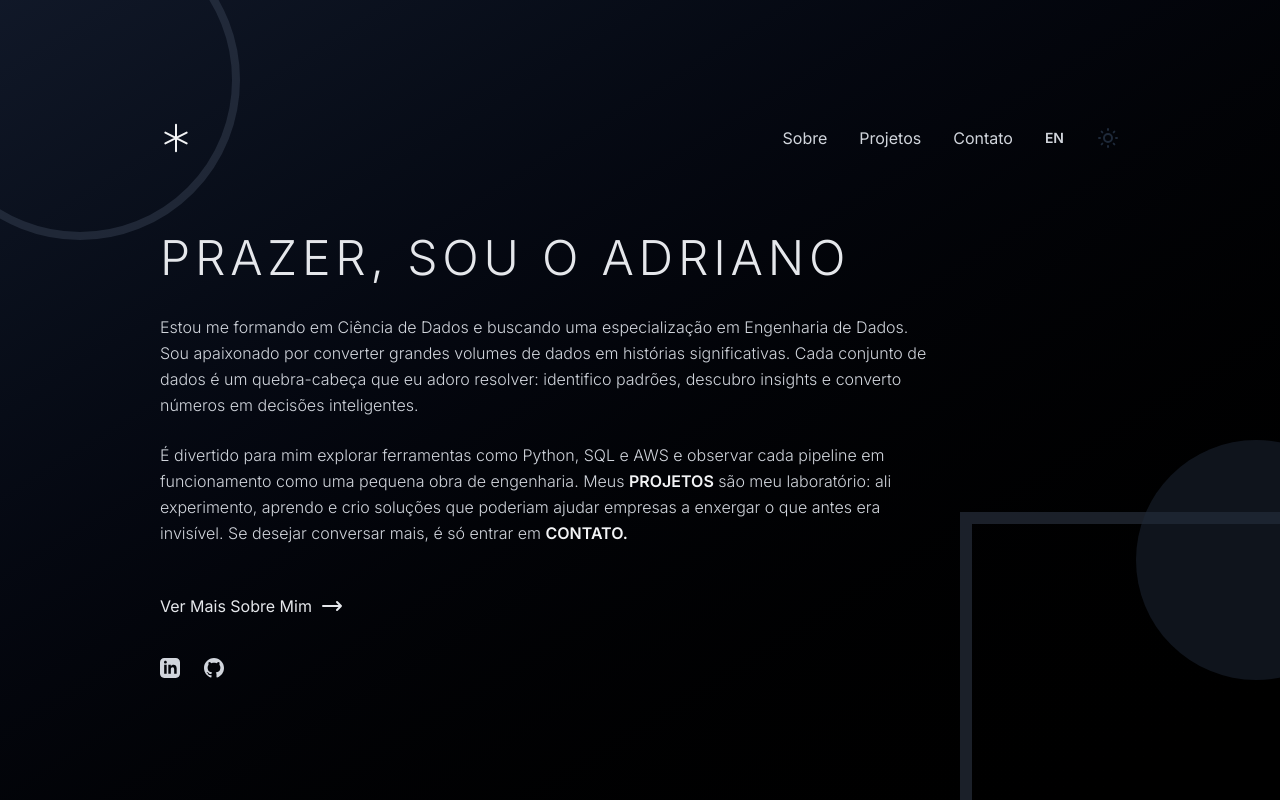
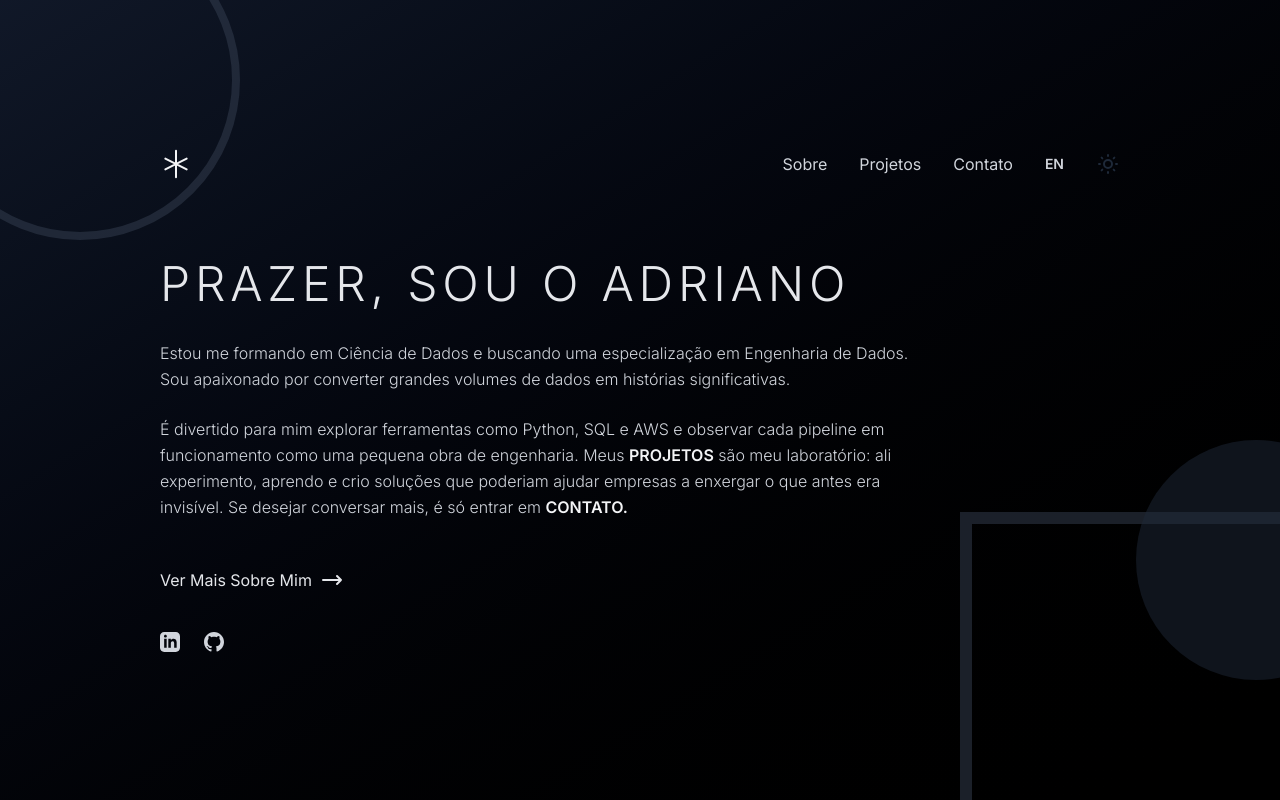
Before and after one commit to AdriMayc/Portfolio2.0, a React (Vite) app: page / in a window 1280 px wide. Both pictures are taken after a click on the button "Toggle dark mode". Built offline with nearby package versions, Linux system fonts and the light colour scheme.

Commit message:
feat: Componentizado Navbar / Icons

```diff
--- /dev/null
+++ b/src/components/Navbar.jsx
@@ -0,0 +1,57 @@
+// src/components/Navbar.jsx
+import React from "react";
+import { AsteriskIcon, MoonIcon, SunIcon } from "./icons";
+
+const Navbar = ({
+  theme,
+  toggleTheme,
+  language,
+  toggleLanguage,
+  currentContent,
+  themeClasses,
+}) => {
+  return (
+    <header className="flex justify-between items-center mb-20">
+      <a href="#" aria-label="Home">
+        <AsteriskIcon theme={theme} />
+      </a>
+      <nav className="flex items-center space-x-6 md:space-x-8">
+        <a
+          href="#"
+          className={`transition-colors ${themeClasses.textSubtle} ${themeClasses.textHover}`}
+        >
+          {currentContent.nav_about}
+        </a>
+        <a
+          href="#"
+          className={`transition-colors ${themeClasses.textSubtle} ${themeClasses.textHover}`}
+        >
+          {currentContent.nav_projects}
+        </a>
+        <a
+          href="#"
+          className={`transition-colors ${themeClasses.textSubtle} ${themeClasses.textHover}`}
+        >
+          {currentContent.nav_contact}
+        </a>
+        <button
+          onClick={toggleLanguage}
+          className={`transition-colors font-semibold text-sm cursor-pointer ${themeClasses.textSubtle} ${themeClasses.textHover}`}
+        >
+          {language === "pt" ? "EN" : "PT"}
+        </button>
+        <button
+          onClick={toggleTheme}
+          className={`text-gray-800 dark:text-gray-400 cursor-pointer ${
+            theme ? "hover:text-gray-600" : "hover:text-gray-900"
+          }`}
+          aria-label="Toggle dark mode"
+        >
+          {theme === "light" ? <MoonIcon /> : <SunIcon />}
+        </button>
+      </nav>
+    </header>
+  );
+};
+
+export default Navbar;
--- /dev/null
+++ b/src/components/icons.jsx
@@ -0,0 +1,73 @@
+// src/components/icons.jsx
+import React from "react";
+
+export const AsteriskIcon = ({ theme }) => (
+  <svg
+    className={`w-8 h-8 transition-colors ${
+      theme === "light" ? "text-gray-900" : "text-gray-100"
+    }`}
+    fill="none"
+    viewBox="0 0 24 24"
+    stroke="currentColor"
+  >
+    <path
+      strokeLinecap="round"
+      strokeLinejoin="round"
+      strokeWidth={1.5}
+      d="M12 2v20m8-14-16 8m16 0-16-8"
+    />
+  </svg>
+);
+
+export const ArrowRightIcon = () => (
+  <svg
+    className="w-6 h-6 ml-2"
+    fill="none"
+    viewBox="0 0 24 24"
+    stroke="currentColor"
+  >
+    <path
+      strokeLinecap="round"
+      strokeLinejoin="round"
+      strokeWidth={2}
+      d="M17 8l4 4m0 0l-4 4m4-4H3"
+    />
+  </svg>
+);
+
+export const MoonIcon = () => (
+  <svg className="w-6 h-6" fill="none" viewBox="0 0 24 24" stroke="currentColor">
+    <path
+      strokeLinecap="round"
+      strokeLinejoin="round"
+      strokeWidth={2}
+      d="M20.354 15.354A9 9 0 018.646 3.646 9.003 9.003 0 0012 21a9.003 9.003 0 008.354-5.646z"
+    />
+  </svg>
+);
+
+export const SunIcon = () => (
+  <svg className="w-6 h-6" fill="none" viewBox="0 0 24 24" stroke="currentColor">
+    <path
+      strokeLinecap="round"
+      strokeLinejoin="round"
+      strokeWidth={2}
+      d="M12 3v1m0 16v1m9-9h-1M4 12H3m15.364 6.364l-.707-.707M6.343 6.343l-.707-.707m12.728 0l-.707.707M6.343 17.657l-.707.707M16 12a4 4 0 11-8 0 4 4 0 018 0z"
+    />
+  </svg>
+);
+
+export const SocialIcon = ({ d, theme }) => (
+  <a
+    href="#"
+    className={`transition-colors ${
+      theme === "light"
+        ? "text-gray-700 hover:text-gray-900"
+        : "text-gray-300 hover:text-white"
+    }`}
+  >
+    <svg className="w-5 h-5" fill="currentColor" viewBox="0 0 24 24">
+      <path d={d} />
+    </svg>
+  </a>
+);
--- a/src/sections/Home.jsx
+++ b/src/sections/Home.jsx
@@ -1,42 +1,13 @@
-import React, { useState, useEffect } from 'react';
-
-// --- ÍCONES ---
-
-const AsteriskIcon = ({ theme }) => (
-  <svg className={`w-8 h-8 transition-colors ${theme === 'light' ? 'text-gray-900' : 'text-gray-100'}`} fill="none" viewBox="0 0 24 24" stroke="currentColor">
-    <path strokeLinecap="round" strokeLinejoin="round" strokeWidth={1.5} d="M12 2v20m8-14-16 8m16 0-16-8" />
-  </svg>
-);
-
-const ArrowRightIcon = () => (
-  <svg className="w-6 h-6 ml-2" fill="none" viewBox="0 0 24 24" stroke="currentColor">
-    <path strokeLinecap="round" strokeLinejoin="round" strokeWidth={2} d="M17 8l4 4m0 0l-4 4m4-4H3" />
-  </svg>
-);
-
-const MoonIcon = () => (
-    <svg className="w-6 h-6" fill="none" viewBox="0 0 24 24" stroke="currentColor">
-        <path strokeLinecap="round" strokeLinejoin="round" strokeWidth={2} d="M20.354 15.354A9 9 0 018.646 3.646 9.003 9.003 0 0012 21a9.003 9.003 0 008.354-5.646z" />
-    </svg>
-);
-
-const SunIcon = () => (
-    <svg className="w-6 h-6" fill="none" viewBox="0 0 24 24" stroke="currentColor">
-        <path strokeLinecap="round" strokeLinejoin="round" strokeWidth={2} d="M12 3v1m0 16v1m9-9h-1M4 12H3m15.364 6.364l-.707-.707M6.343 6.343l-.707-.707m12.728 0l-.707.707M6.343 17.657l-.707.707M16 12a4 4 0 11-8 0 4 4 0 018 0z" />
-    </svg>
-);
-
-const SocialIcon = ({ d, theme }) => (
-  <a href="#" className={`transition-colors ${theme === 'light' ? 'text-gray-700 hover:text-gray-900' : 'text-gray-300 hover:text-white'}`}>
-    <svg className="w-5 h-5" fill="currentColor" viewBox="0 0 24 24">
-      <path d={d} />
-    </svg>
-  </a>
-);
+// src/App.jsx
+import React, { useState } from "react";
+import Navbar from "../components/Navbar";
+import { ArrowRightIcon, SocialIcon } from "../components/icons";
 
 const socialIcons = {
-  linkedin: "M19 0h-14c-2.761 0-5 2.239-5 5v14c0 2.761 2.239 5 5 5h14c2.762 0 5-2.239 5-5v-14c0-2.761-2.238-5-5-5zm-11 19h-3v-11h3v11zm-1.5-12.268c-.966 0-1.75-.79-1.75-1.764s.784-1.764 1.75-1.764 1.75.79 1.75 1.764-.783 1.764-1.75 1.764zm13.5 12.268h-3v-5.604c0-3.368-4-3.113-4 0v5.604h-3v-11h3v1.765c1.396-2.586 7-2.777 7 2.476v6.759z",
-  github: "M12 0c-6.626 0-12 5.373-12 12 0 5.302 3.438 9.8 8.207 11.387.599.111.793-.261.793-.577v-2.234c-3.338.726-4.033-1.416-4.033-1.416-.546-1.387-1.333-1.756-1.333-1.756-1.089-.745.083-.729.083-.729 1.205.084 1.839 1.237 1.839 1.237 1.07 1.834 2.807 1.304 3.492.997.107-.775.418-1.305.762-1.604-2.665-.305-5.467-1.334-5.467-5.931 0-1.311.469-2.381 1.236-3.221-.124-.303-.535-1.524.117-3.176 0 0 1.008-.322 3.301 1.23.957-.266 1.983-.399 3.003-.404 1.02.005 2.047.138 3.006.404 2.291-1.552 3.297-1.23 3.297-1.23.653 1.653.242 2.874.118 3.176.77.84 1.235 1.911 1.235 3.221 0 4.609-2.807 5.624-5.479 5.921.43.372.823 1.102.823 2.222v3.293c0 .319.192.694.801.576 4.765-1.589 8.199-6.086 8.199-11.386 0-6.627-5.373-12-12-12z",
+  linkedin:
+    "M19 0h-14c-2.761 0-5 2.239-5 5v14c0 2.761 2.239 5 5 5h14c2.762 0 5-2.239 5-5v-14c0-2.761-2.238-5-5-5zm-11 19h-3v-11h3v11zm-1.5-12.268c-.966 0-1.75-.79-1.75-1.764s.784-1.764 1.75-1.764 1.75.79 1.75 1.764-.783 1.764-1.75 1.764zm13.5 12.268h-3v-5.604c0-3.368-4-3.113-4 0v5.604h-3v-11h3v1.765c1.396-2.586 7-2.777 7 2.476v6.759z",
+  github:
+    "M12 0c-6.626 0-12 5.373-12 12 0 5.302 3.438 9.8 8.207 11.387.599.111.793-.261.793-.577v-2.234c-3.338.726-4.033-1.416-4.033-1.416-.546-1.387-1.333-1.756-1.333-1.756-1.089-.745.083-.729.083-.729 1.205.084 1.839 1.237 1.839 1.237 1.07 1.834 2.807 1.304 3.492.997.107-.775.418-1.305.762-1.604-2.665-.305-5.467-1.334-5.467-5.931 0-1.311.469-2.381 1.236-3.221-.124-.303-.535-1.524.117-3.176 0 0 1.008-.322 3.301 1.23.957-.266 1.983-.399 3.003-.404 1.02.005 2.047.138 3.006.404 2.291-1.552 3.297-1.23 3.297-1.23.653 1.653.242 2.874.118 3.176.77.84 1.235 1.911 1.235 3.221 0 4.609-2.807 5.624-5.479 5.921.43.372.823 1.102.823 2.222v3.293c0 .319.192.694.801.576 4.765-1.589 8.199-6.086 8.199-11.386 0-6.627-5.373-12-12-12z",
 };
 
 const content = {
@@ -45,92 +16,104 @@
     nav_projects: "Projetos",
     nav_contact: "Contato",
     title: "Prazer, sou o Adriano",
-    p1: "Estou me formando em Ciência de Dados e buscando uma especialização em Engenharia de Dados. Sou apaixonado por converter grandes volumes de dados em histórias significativas. Cada conjunto de dados é um quebra-cabeça que eu adoro resolver: identifico padrões, descubro insights e converto números em decisões inteligentes.",
+    p1: "Estou me formando em Ciência de Dados e buscando uma especialização em Engenharia de Dados. Sou apaixonado por converter grandes volumes de dados em histórias significativas.",
     p2_1: "É divertido para mim explorar ferramentas como Python, SQL e AWS e observar cada pipeline em funcionamento como uma pequena obra de engenharia. Meus",
     p2_projects: "PROJETOS",
     p2_2: "são meu laboratório: ali experimento, aprendo e crio soluções que poderiam ajudar empresas a enxergar o que antes era invisível. Se desejar conversar mais, é só entrar em",
     p2_contact: "CONTATO.",
-    cta: "Ver Mais Sobre Mim"
+    cta: "Ver Mais Sobre Mim",
   },
   en: {
     nav_about: "About",
     nav_projects: "Projects",
     nav_contact: "Contact",
     title: "Hi, I'm Adriano",
-    p1: "I'm graduating in Data Science and pursuing a specialization in Data Engineering. I am passionate about turning large volumes of data into meaningful stories. Every dataset is a puzzle I love to solve: I identify patterns, discover insights, and turn numbers into smart decisions.",
+    p1: "I'm graduating in Data Science and pursuing a specialization in Data Engineering. I am passionate about turning large volumes of data into meaningful stories.",
     p2_1: "I have fun exploring tools like Python, SQL, and AWS, and watching each pipeline work like a small piece of engineering. My",
     p2_projects: "PROJECTS",
     p2_2: "are my laboratory: there I experiment, learn, and create solutions that could help companies see what was previously invisible. If you'd like to chat more, just get in",
     p2_contact: "CONTACT.",
-    cta: "See More About Me"
-  }
+    cta: "See More About Me",
+  },
 };
 
 export default function App() {
-  const [theme, setTheme] = useState('light');
-  const [language, setLanguage] = useState('pt');
+  const [theme, setTheme] = useState("light");
+  const [language, setLanguage] = useState("pt");
 
-  const toggleTheme = () => {
-    setTheme(theme === 'light' ? 'dark' : 'light');
-  };
-
-  const toggleLanguage = () => {
-    setLanguage(language === 'pt' ? 'en' : 'pt');
-  };
+  const toggleTheme = () => setTheme(theme === "light" ? "dark" : "light");
+  const toggleLanguage = () => setLanguage(language === "pt" ? "en" : "pt");
 
   const currentContent = content[language];
 
   const themeClasses = {
-    bg: theme === 'light'
-        ? 'bg-gradient-to-br from-white via-blue-50 to-purple-50'
-        : 'bg-gradient-to-br from-gray-900 to-black',
-    text: theme === 'light' ? 'text-gray-800' : 'text-gray-200',
-    textSubtle: theme === 'light' ? 'text-gray-600' : 'text-gray-300',
-    textStrong: theme === 'light' ? 'text-gray-800' : 'text-gray-100',
-    textHover: theme === 'light' ? 'hover:text-gray-900' : 'hover:text-white',
-    textHoverBlack: theme === 'light' ? 'hover:text-black' : 'hover:text-white',
-    shapeBorder: theme === 'light' ? 'border-gray-200/50' : 'border-gray-700/50',
-    shapeBg: theme === 'light' ? 'bg-gray-100/50' : 'bg-gray-800/50',
+    bg:
+      theme === "light"
+        ? "bg-gradient-to-br from-white via-blue-50 to-purple-50"
+        : "bg-gradient-to-br from-gray-900 to-black",
+    text: theme === "light" ? "text-gray-800" : "text-gray-200",
+    textSubtle: theme === "light" ? "text-gray-600" : "text-gray-300",
+    textStrong: theme === "light" ? "text-gray-800" : "text-gray-100",
+    textHover: theme === "light" ? "hover:text-gray-900" : "hover:text-white",
+    textHoverBlack: theme === "light" ? "hover:text-black" : "hover:text-white",
+    shapeBorder: theme === "light" ? "border-gray-200/50" : "border-gray-700/50",
+    shapeBg: theme === "light" ? "bg-gray-100/50" : "bg-gray-800/50",
   };
 
   return (
-    <>
-      <div className={`relative font-sans min-h-screen flex items-center justify-center overflow-hidden transition-colors duration-500 ${themeClasses.bg} ${themeClasses.text}`}>
+    <div
+      className={`relative font-sans min-h-screen flex items-center justify-center overflow-hidden transition-colors duration-500 ${themeClasses.bg} ${themeClasses.text}`}
+    >
+      {/* Shapes */}
+      <div
+        className={`absolute -top-20 -left-20 w-80 h-80 border-8 rounded-full z-0 transition-colors ${themeClasses.shapeBorder}`}
+      ></div>
+      <div
+        className={`absolute -bottom-24 -right-16 w-96 h-96 border-[12px] z-0 transition-colors ${themeClasses.shapeBorder}`}
+      ></div>
+      <div
+        className={`absolute top-[55%] -right-24 w-60 h-60 rounded-full z-0 transition-colors ${themeClasses.shapeBg}`}
+      ></div>
 
-        <div className={`absolute -top-20 -left-20 w-80 h-80 border-8 rounded-full z-0 transition-colors ${themeClasses.shapeBorder}`}></div>
-        <div className={`absolute -bottom-24 -right-16 w-96 h-96 border-[12px] z-0 transition-colors ${themeClasses.shapeBorder}`}></div>
-        <div className={`absolute top-[55%] -right-24 w-60 h-60 rounded-full z-0 transition-colors ${themeClasses.shapeBg}`}></div>
+      {/* Content */}
+      <div className="relative z-10 w-full max-w-5xl mx-auto px-8 py-16">
+        {/* Navbar */}
+        <Navbar
+          theme={theme}
+          toggleTheme={toggleTheme}
+          language={language}
+          toggleLanguage={toggleLanguage}
+          currentContent={currentContent}
+          themeClasses={themeClasses}
+        />
 
-        <div className="relative z-10 w-full max-w-5xl mx-auto px-8 py-16">
-          <header className="flex justify-between items-center mb-20">
-            <a href="#" aria-label="Home">
-              <AsteriskIcon theme={theme} />
-            </a>
-            <nav className="flex items-center space-x-6 md:space-x-8">
-              <a href="#" className={`transition-colors ${themeClasses.textSubtle} ${themeClasses.textHover}`}>{currentContent.nav_about}</a>
-              <a href="#" className={`transition-colors ${themeClasses.textSubtle} ${themeClasses.textHover}`}>{currentContent.nav_projects}</a>
-              <a href="#" className={`transition-colors ${themeClasses.textSubtle} ${themeClasses.textHover}`}>{currentContent.nav_contact}</a>
-              <button onClick={toggleLanguage} className={`transition-colors font-semibold text-sm cursor-pointer ${themeClasses.textSubtle} ${themeClasses.textHover}`}>
-                {language === 'pt' ? 'EN' : 'PT'}
-              </button>
-              <button onClick={toggleTheme} className={`text-gray-800 dark:text-gray-400 cursor-pointer ${theme ? 'hover:text-gray-600': 'hover:text-gray-900'}  `} aria-label="Toggle dark mode">
-                {theme === 'light' ? <MoonIcon /> : <SunIcon />}
-              </button>
-            </nav>
-          </header>
-
+        {/* Main */}
         <main>
           <h1 className="text-4xl md:text-5xl font-light tracking-widest uppercase mb-8">
             {currentContent.title}
           </h1>
-            <div className={`max-w-3xl space-y-6 leading-relaxed font-light ${theme === 'light' ? 'text-gray-700' : 'text-gray-300'}`}>
+          <div
+            className={`max-w-3xl space-y-6 leading-relaxed font-light ${
+              theme === "light" ? "text-gray-700" : "text-gray-300"
+            }`}
+          >
             <p>{currentContent.p1}</p>
             <p>
-                {currentContent.p2_1} <strong className={`font-semibold ${themeClasses.textStrong}`}>{currentContent.p2_projects}</strong> {currentContent.p2_2} <strong className={`font-semibold ${themeClasses.textStrong}`}>{currentContent.p2_contact}</strong>
+              {currentContent.p2_1}{" "}
+              <strong className={`font-semibold ${themeClasses.textStrong}`}>
+                {currentContent.p2_projects}
+              </strong>{" "}
+              {currentContent.p2_2}{" "}
+              <strong className={`font-semibold ${themeClasses.textStrong}`}>
+                {currentContent.p2_contact}
+              </strong>
             </p>
           </div>
 
-            <a href="#" className={`inline-flex items-center mt-12 transition-colors ${themeClasses.text} ${themeClasses.textHoverBlack}`}>
+          <a
+            href="#"
+            className={`inline-flex items-center mt-12 transition-colors ${themeClasses.text} ${themeClasses.textHoverBlack}`}
+          >
             {currentContent.cta}
             <ArrowRightIcon />
           </a>
@@ -142,6 +125,5 @@
         </main>
       </div>
     </div>
-    </>
   );
 }
```
Lines whose indentation alone changed are shown as unchanged.
